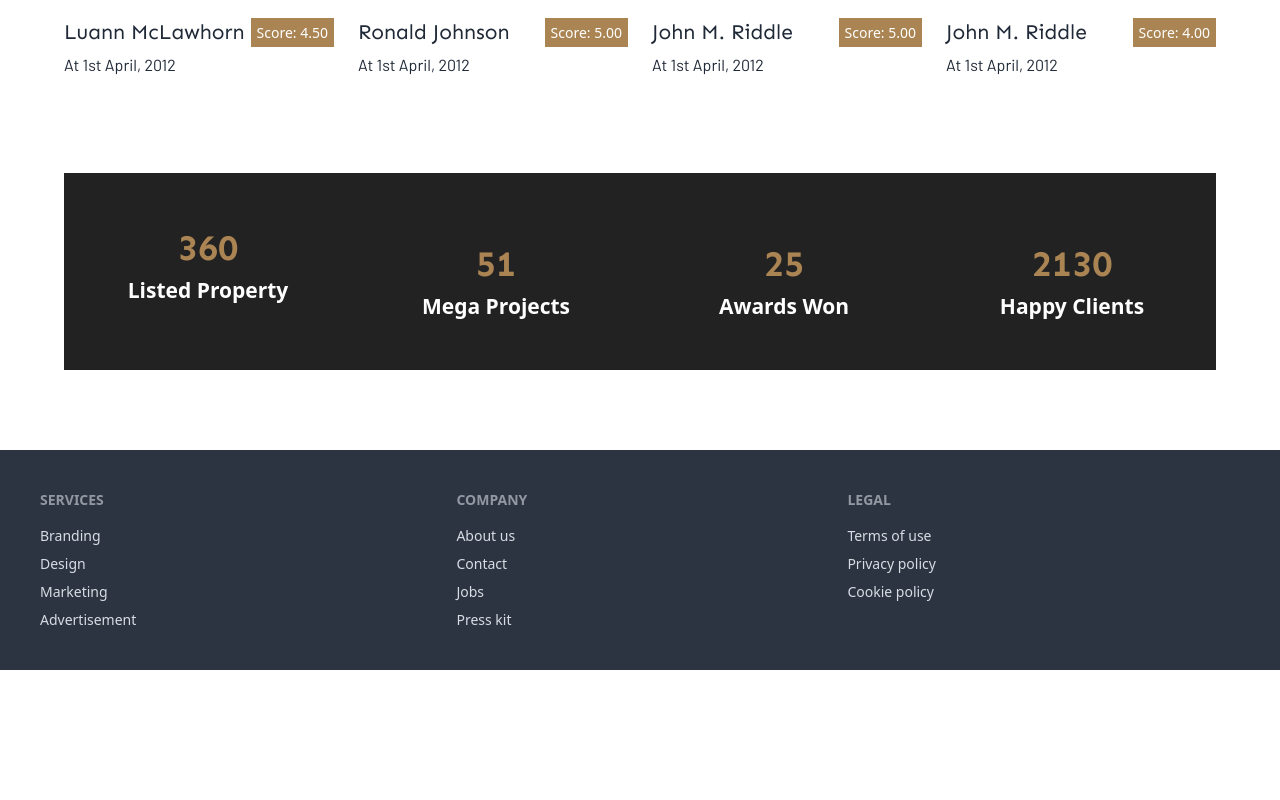
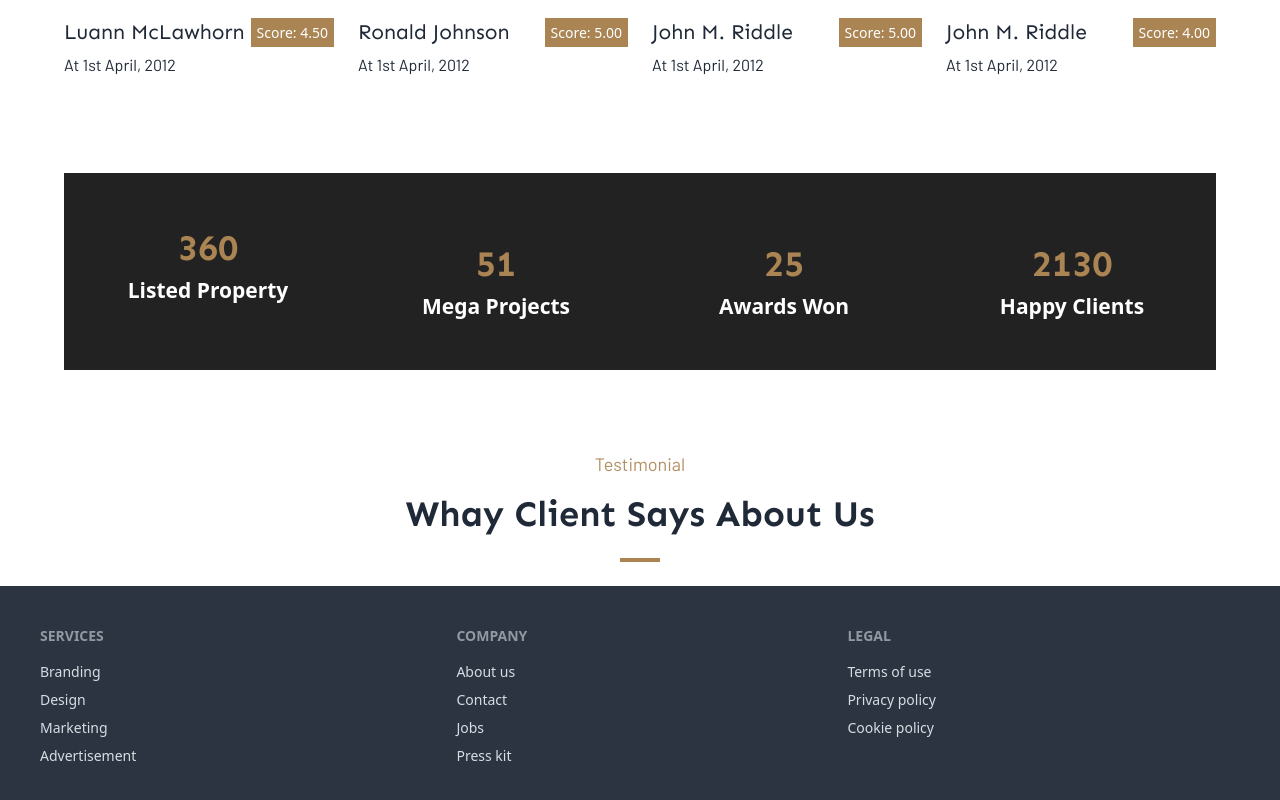
Before and after one commit to RobiulIslam08/Dot-Programmers-Task, a React (Vite) app: page / in a window 1280 px wide. Shown: the part 3744-4544 px from the top of the page. Before the commit the page ends 4414 px from the top, so only its background shows below. Built offline with nearby package versions, Linux system fonts and the light colour scheme.

Commit message:
client  testimonial headin desing

```diff
--- /dev/null
+++ b/src/component/Home/ClientTestimonials/ClientTestimonials.jsx
@@ -0,0 +1,17 @@
+
+
+const ClientTestimonials = () => {
+	return (
+		<div>
+			{/* headint */}
+			<div className="text-center px-4 w-full lg:w-[490px] xl:w-[640px] mx-auto">
+				<p className="text-lg font-barlow text-[#b28f62] pb-4">Testimonial</p>
+				<h1 className="font-sen font-bold text-4xl">Whay Client Says About Us</h1>
+				<div className="p-[2px] w-10 my-6  mx-auto  bg-[#aa8453]"></div>
+
+			</div>
+		</div>
+	);
+};
+
+export default ClientTestimonials;
--- a/src/pages/Home/Home.jsx
+++ b/src/pages/Home/Home.jsx
@@ -1,4 +1,5 @@
 import Banner from "../../component/Home/Banner/Banner";
+import ClientTestimonials from "../../component/Home/ClientTestimonials/ClientTestimonials";
 import MissionAndAcieve from "../../component/Home/MissionAndAcieve/MissionAndAcieve";
 import PropertyAgents from "../../component/Home/PropertyAgents/PropertyAgents";
 import PropertyCategories from "../../component/Home/PropertyCategories/PropertyCategories";
@@ -13,6 +14,7 @@ const Home = () => {
 		<RecentProperties></RecentProperties>
 		<PropertyCategories></PropertyCategories>
 		<PropertyAgents></PropertyAgents>
+		<ClientTestimonials></ClientTestimonials>
 		</div>
 	);
 };
```
